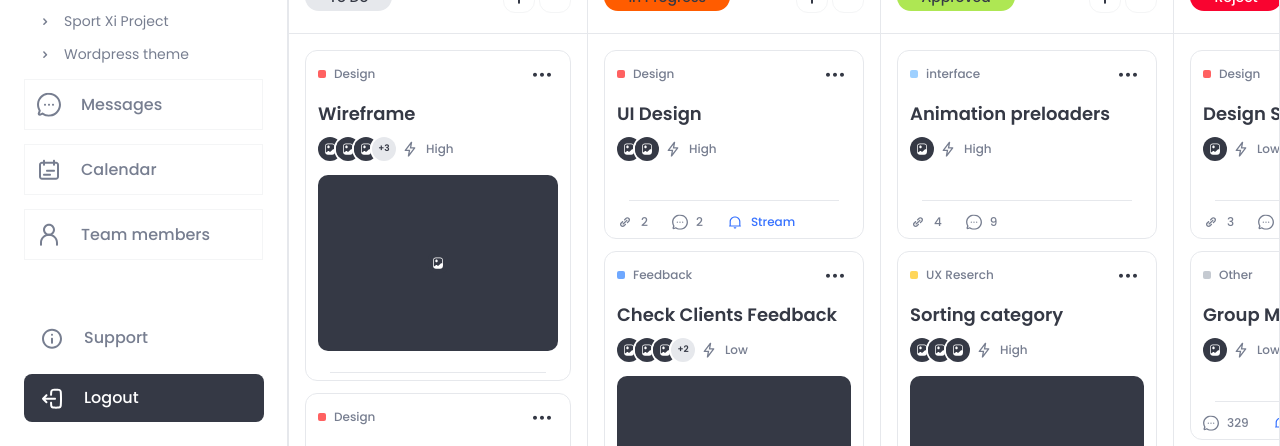
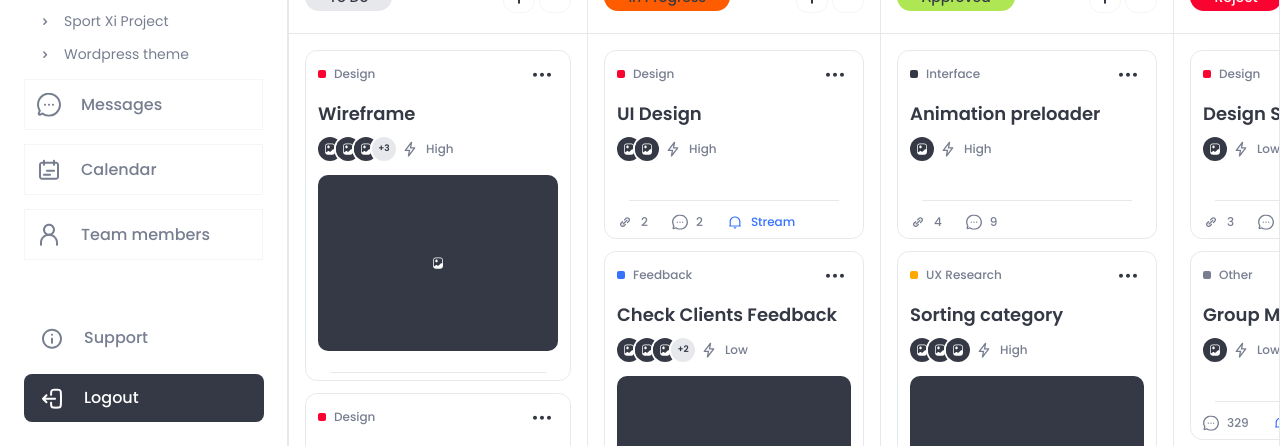
Before and after one commit to ashenthiwanka99/visionexdigital-board-app, a Next.js app: page /boards/sport-xi-project in a window 1280 px wide. Shown: the part 354-800 px from the top of the page. Built offline with nearby package versions, Linux system fonts and the light colour scheme.

Commit message:
code clean
bug fixes

```diff
--- a/src/app/globals.css
+++ b/src/app/globals.css
@@ -4,22 +4,29 @@
   /* Primary */
   --color-primary-500: #3772ff;
   --color-primary-100: #cdddfd;
+
   /* Orange */
   --color-orange-500: #ff5c00;
+
   /* Yellow */
   --color-yellow-500: #ffa800;
+
   /* Green */
   --color-green-500: #aee753;
   --color-green-600: #4b6029;
+
   /* Grey */
   --color-grey-500: #777e90;
+
   /* Dark Grey */
   --color-darkgrey-500: #353945;
+
   /* Red */
+  --color-red-500: #f90430;
 
-  --color-red-500: #f90430;
   /* White */
-  --color-White-500: #ffffff;
+  --color-white-500: #ffffff;
+
   /* Neutral */
   --color-neutral-1: #141416;
   --color-neutral-2: #23262f;
--- a/src/components/kanban/KanbanCard.tsx
+++ b/src/components/kanban/KanbanCard.tsx
@@ -1,5 +1,6 @@
 "use client";
 
+import { useMemo } from "react";
 import clsx from "clsx";
 import Label from "@/components/ui/CustomLabel";
 import AvatarStack from "@/components/ui/AvatarStack";
@@ -7,8 +8,11 @@ import ImagePlaceholder from "@/components/ui/CustomImagePlaceholder";
 import CustomIconButton from "@/components/ui/CustomIconButton";
 import CategoryLabel from "@/components/ui/CategoryLabel";
 import CustomIconText from "@/components/ui/CustomIconText";
+
 import type { IconProp } from "@/helpers/interface/IconInterface";
-import { Task } from "@/helpers/interface/TaskInterface";
+import type { Task } from "@/helpers/interface/TaskInterface";
+import type { FooterItem } from "@/helpers/types/KanbanTypes";
+
 import LinkIcon from "@/images/icons/link.svg";
 import MessageIcon from "@/images/icons/Message.svg";
 import InfoIcon from "@/images/icons/Info_Circle.svg";
@@ -18,28 +22,26 @@ import DotsIcon from "@/images/icons/Dots.svg";
 import FlashIcon from "@/images/icons/Flash.svg";
 
 import { getCategoryBg } from "@/utils/Helpers";
-import { FooterItem } from "@/helpers/types/KanbanTypes";
+import { KanbanCardProps } from "@/helpers/interface/KanbanCardInterface";
 
-type Props = {
-  task?: Task;
-  categoryText?: string;
-  categoryColor?: string;
-  title?: string;
-  menuIcon?: IconProp;
-  onMenuClick?: () => void;
-  assignees?: number;
-  priorityLabel?: string;
-  withImage?: boolean;
-  imageHeight?: number;
-  footer?: FooterItem[];
-  className?: string;
-};
 
-function buildFooter(task: Task): FooterItem[] {
+function useCategorySquare(name?: string, rawColor?: string) {
+  return useMemo(() => {
+    const categoryText = name ?? "";
+    const squareClassName =
+      rawColor?.startsWith("bg-") ? rawColor : getCategoryBg(categoryText);
+    const squareColor =
+      rawColor && !rawColor.startsWith("bg-") ? rawColor : undefined;
+    return { categoryText, squareClassName, squareColor };
+  }, [name, rawColor]);
+}
+
+function useFooterItems(task?: Task, fallback: FooterItem[] = []) {
+  return useMemo<FooterItem[]>(() => {
+    if (!task) return fallback;
+
     const items: FooterItem[] = [];
-  const tones = {
-    neutral: { iconColor: "neutral-4", textColor: "text-neutral-4" },
-  };
+    const tones = { neutral: { iconColor: "neutral-4", textColor: "text-neutral-4" } };
 
     if (task.stats?.links)
       items.push({ icon: LinkIcon as IconProp, label: task.stats.links, ...tones.neutral });
@@ -56,7 +58,6 @@ function buildFooter(task: Task): FooterItem[] {
 
     const due = (task.dueText ?? "").trim().toLowerCase();
     let bellLabel: "Group Call" | "Stream" | undefined;
-
     if (task.stream === true) bellLabel = "Stream";
     else if (due === "group call") bellLabel = "Group Call";
     else if (due === "stream") bellLabel = "Stream";
@@ -73,6 +74,7 @@ function buildFooter(task: Task): FooterItem[] {
     }
 
     return items;
+  }, [task, fallback]);
 }
 
 export default function KanbanCard({
@@ -88,19 +90,19 @@ export default function KanbanCard({
   imageHeight: propImageHeight = 176,
   footer: propFooter = [],
   className,
-}: Props) {
-  const categoryText = task?.category?.name ?? propCategoryText ?? "";
-  const rawCategoryColor = task?.category?.color ?? propCategoryColor;
+}: KanbanCardProps) {
+
   const title = task?.title ?? propTitle ?? "";
   const assignees = task?.assignees ?? propAssignees ?? 0;
   const priorityLabel = task?.priority ?? propPriorityLabel;
   const withImage = task?.hasImage ?? propWithImage ?? false;
   const imageHeight = propImageHeight ?? 176;
 
-  const footer: FooterItem[] = task ? buildFooter(task) : propFooter ?? [];
-
-  const squareClassName = rawCategoryColor?.startsWith("bg-") ? rawCategoryColor : getCategoryBg(categoryText);
-  const squareColor = rawCategoryColor && !rawCategoryColor.startsWith("bg-") ? rawCategoryColor : undefined;
+  const { categoryText, squareClassName, squareColor } = useCategorySquare(
+    task?.category?.name ?? propCategoryText,
+    task?.category?.color ?? propCategoryColor
+  );
+  const footerItems = useFooterItems(task, propFooter ?? []);
 
   return (
     <article
@@ -149,10 +151,10 @@ export default function KanbanCard({
         </div>
       )}
 
-      {footer.length > 0 && (
+      {footerItems.length > 0 && (
         <div className="mt-3 flex items-center justify-between">
           <div className="flex items-center gap-[24px]">
-            {footer.map((f, idx) => (
+            {footerItems.map((f, idx) => (
               <CustomIconText
                 key={idx}
                 icon={f.icon as IconProp}
--- a/src/data/categoryColorRegistry.tsx
+++ b/src/data/categoryColorRegistry.tsx
@@ -1,11 +1,10 @@
-
 export enum Category {
   Research = "Research",
   Design = "Design",
   Other = "Other",
   Feedback = "Feedback",
   Presentation = "Presentation",
-    Interface = "interface",
+  Interface = "Interface",
   UXResearch = "UX Research",
 }
 
@@ -18,3 +17,18 @@ export const categoryColorRegistry: Record<Category, string> = {
   [Category.Interface]: "bg-[var(--color-darkgrey-500)]",
   [Category.UXResearch]: "bg-[var(--color-yellow-500)]",
 };
+
+export function normalizeCategory(name?: string): Category | null {
+  if (!name) return null;
+  const k = name.trim().toLowerCase();
+
+  if (k === "research" || k === "research") return Category.Research;
+  if (k === "design") return Category.Design;
+  if (k === "other") return Category.Other;
+  if (k === "feedback") return Category.Feedback;
+  if (k === "presentation") return Category.Presentation;
+  if (k === "interface") return Category.Interface;
+  if (k === "ux research" || k === "ux research" || k === "ux-research") return Category.UXResearch;
+
+  return null;
+}
--- a/src/data/tasks.json
+++ b/src/data/tasks.json
@@ -3,7 +3,7 @@
     "id": "t-01",
     "title": "User interview",
     "status": "todo",
-    "category": { "name": "Reserch", "color": "#BFEA7C" },
+    "category": { "name": "Research" },
     "assignees": 3,
     "priority": "Low",
     "hasImage": false,
@@ -15,7 +15,7 @@
     "id": "t-02",
     "title": "UI Design",
     "status": "in-progress",
-    "category": { "name": "Design", "color": "#FF6161" },
+    "category": { "name": "Design" },
     "assignees": 2,
     "priority": "High",
     "hasImage": false,
@@ -27,7 +27,7 @@
     "id": "t-03",
     "title": "Prototype",
     "status": "approved",
-    "category": { "name": "Reserch", "color": "#BFEA7C" },
+    "category": { "name": "Research" },
     "assignees": 4,
     "priority": "Low",
     "hasImage": false,
@@ -36,9 +36,9 @@
   },
   {
     "id": "t-04",
-    "title": "Group Managment",
+    "title": "Group Management",
     "status": "rejected",
-    "category": { "name": "Other", "color": "#C5CAD1" },
+    "category": { "name": "Other" },
     "assignees": 1,
     "priority": "Low",
     "hasImage": false,
@@ -50,7 +50,7 @@
     "id": "t-05",
     "title": "Design System",
     "status": "todo",
-    "category": { "name": "Design", "color": "#FF6161" },
+    "category": { "name": "Design" },
     "assignees": 1,
     "priority": "Medium",
     "hasImage": false,
@@ -61,7 +61,7 @@
     "id": "t-06",
     "title": "Check Clients Feedback",
     "status": "in-progress",
-    "category": { "name": "Feedback", "color": "#6FA8FF" },
+    "category": { "name": "Feedback" },
     "assignees": 5,
     "priority": "Low",
     "hasImage": true,
@@ -73,7 +73,7 @@
     "id": "t-07",
     "title": "Detail Page",
     "status": "approved",
-    "category": { "name": "Design", "color": "#FF6161" },
+    "category": { "name": "Design" },
     "assignees": 5,
     "priority": "Low",
     "hasImage": true,
@@ -84,7 +84,7 @@
     "id": "t-08",
     "title": "Design System",
     "status": "rejected",
-    "category": { "name": "Design", "color": "#FF6161" },
+    "category": { "name": "Design" },
     "assignees": 1,
     "priority": "Low",
     "hasImage": false,
@@ -95,7 +95,7 @@
     "id": "t-09",
     "title": "Speech",
     "status": "todo",
-    "category": { "name": "Other", "color": "#C5CAD1" },
+    "category": { "name": "Other" },
     "assignees": 6,
     "priority": "Low",
     "hasImage": false,
@@ -106,7 +106,7 @@
     "id": "t-10",
     "title": "Copyright",
     "status": "in-progress",
-    "category": { "name": "Presentation", "color": "#FFA64D" },
+    "category": { "name": "Presentation" },
     "assignees": 1,
     "priority": "Low",
     "hasImage": false,
@@ -116,9 +116,9 @@
   },
   {
     "id": "t-11",
-    "title": "Animation preloaders",
+    "title": "Animation preloader",
     "status": "approved",
-    "category": { "name": "interface", "color": "#9ED0FF" },
+    "category": { "name": "Interface" },
     "assignees": 1,
     "priority": "High",
     "hasImage": false,
@@ -129,7 +129,7 @@
     "id": "t-12",
     "title": "Slider controls",
     "status": "rejected",
-    "category": { "name": "interface", "color": "#9ED0FF" },
+    "category": { "name": "Interface" },
     "assignees": 2,
     "priority": "Low",
     "hasImage": false,
@@ -140,7 +140,7 @@
     "id": "t-13",
     "title": "Wireframe",
     "status": "todo",
-    "category": { "name": "Design", "color": "#FF6161" },
+    "category": { "name": "Design" },
     "assignees": 6,
     "priority": "High",
     "hasImage": true,
@@ -150,7 +150,7 @@
     "id": "t-14",
     "title": "Filter sorting",
     "status": "in-progress",
-    "category": { "name": "UX Reserch", "color": "#FFD65A" },
+    "category": { "name": "UX Research" },
     "assignees": 2,
     "priority": "Low",
     "hasImage": false,
@@ -160,7 +160,7 @@
     "id": "t-15",
     "title": "Sorting category",
     "status": "approved",
-    "category": { "name": "UX Reserch", "color": "#FFD65A" },
+    "category": { "name": "UX Research" },
     "assignees": 3,
     "priority": "High",
     "hasImage": true,
--- /dev/null
+++ b/src/helpers/interface/KanbanCardInterface.tsx
@@ -0,0 +1,22 @@
+import { IconProp } from "./IconInterface";
+import { Task, FooterItem } from "./TaskInterface";
+
+export interface KanbanCardProps {
+  task?: Task;
+
+  categoryText?: string;
+  categoryColor?: string;
+  title?: string;
+
+  menuIcon?: IconProp;
+  onMenuClick?: () => void;
+
+  assignees?: number;
+  priorityLabel?: string;
+
+  withImage?: boolean;
+  imageHeight?: number;
+
+  footer?: FooterItem[];
+  className?: string;
+}
--- a/src/utils/Helpers.tsx
+++ b/src/utils/Helpers.tsx
@@ -1,4 +1,4 @@
-import { categoryColorRegistry, Category } from "@/data/categoryColorRegistry";
+import { categoryColorRegistry, normalizeCategory } from "@/data/categoryColorRegistry";
 import { Task, FooterIcons, FooterItem, FooterTones } from "@/helpers/interface/TaskInterface";
 
 export function formatDateTimeLong(ts: number): string {
@@ -19,20 +19,8 @@ export function formatDateTimeLong(ts: number): string {
 }
 
 export function getCategoryBg(name?: string): string {
-    if (!name) return "bg-[var(--color-grey-500)]";
-    const key = name.trim().toLowerCase();
-
-    const lookup: Record<string, string> = {
-        "research": categoryColorRegistry[Category.Research],
-        "design": categoryColorRegistry[Category.Design],
-        "other": categoryColorRegistry[Category.Other],
-        "feedback": categoryColorRegistry[Category.Feedback],
-        "presentation": categoryColorRegistry[Category.Presentation],
-        "interface": categoryColorRegistry[Category.Interface],
-        "ux research": categoryColorRegistry[Category.UXResearch],
-    };
-
-    return lookup[key] ?? "bg-[var(--color-grey-500)]";
+  const normalized = normalizeCategory(name);
+  return normalized ? categoryColorRegistry[normalized] : "bg-[var(--color-grey-500)]";
 }
 
 export function buildFooter(task: Task, icons: FooterIcons): FooterItem[] {
```
Also changed, not shown: src/app/(main)/boards/sport-xi-project/page.tsx (+6 -15 lines), src/components/kanban/KanbanBoard.tsx (+8 -26 lines), src/hooks/SportXiProjectPage.tsx (deleted, +0 -26 lines), src/hooks/usePersistedTasks.tsx (added, +34 -0 lines), src/hooks/useSportXiKanban.tsx (added, +49 -0 lines). Lines whose indentation alone changed are shown as unchanged.
